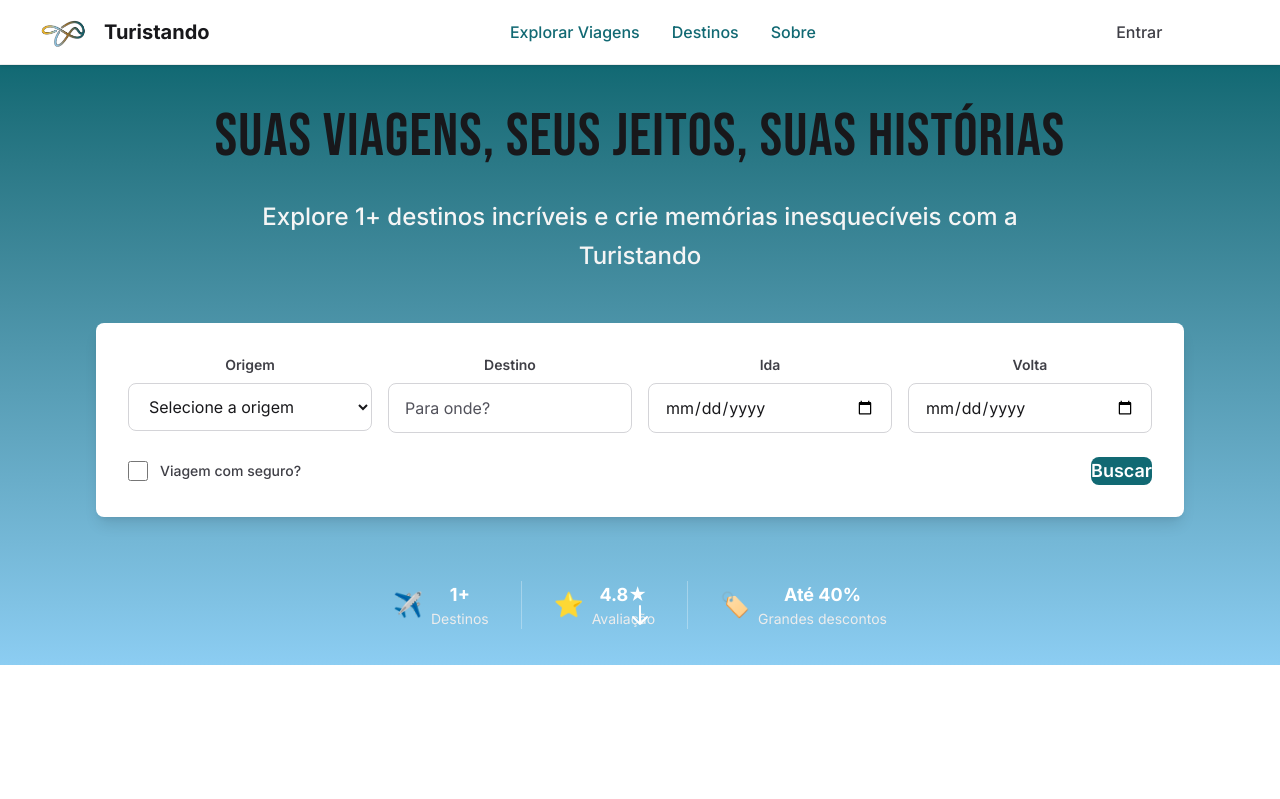
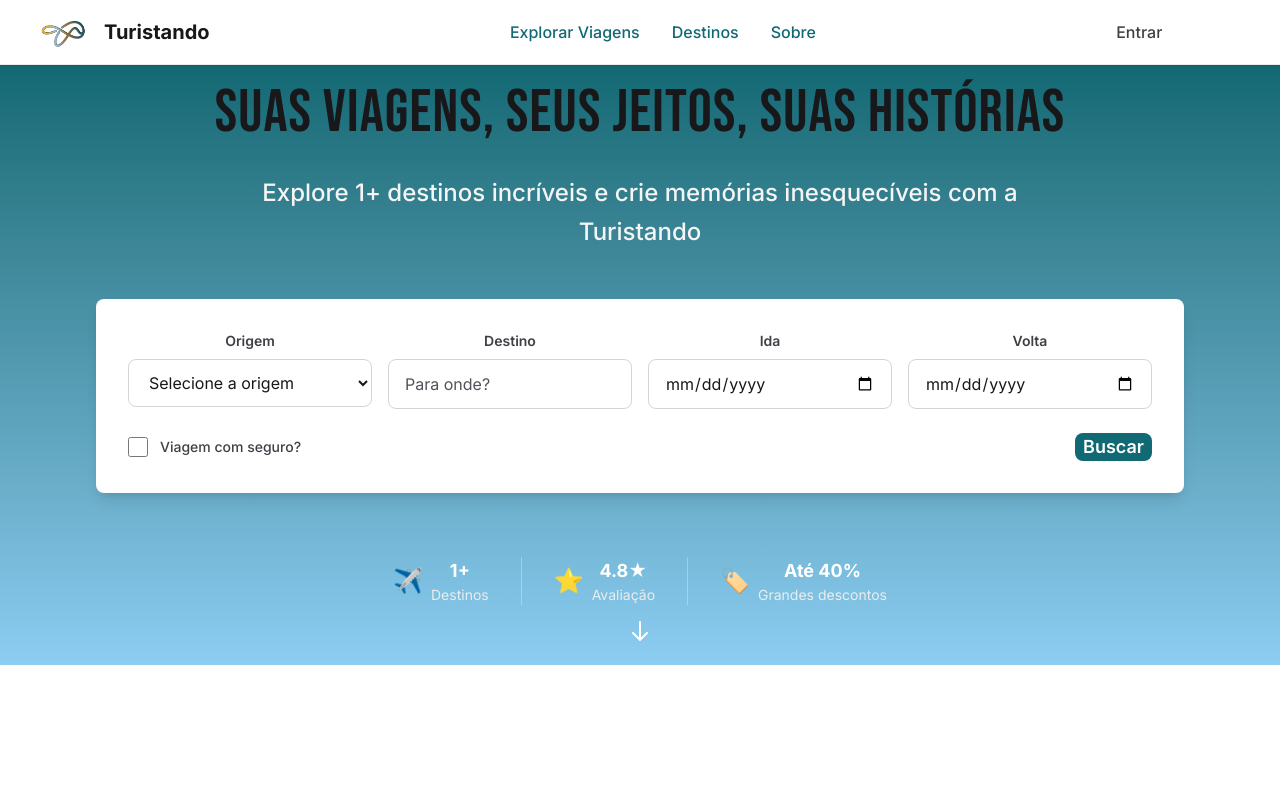
Before and after one commit to Salles-Henrique/turistando-web, a Next.js app: page / in a window 1280 px wide. Shown: the top 799 px of the page. Built offline with nearby package versions, Linux system fonts and the light colour scheme.

Commit message:
fix: adjust search button padding with flex wrapper

```diff
--- a/src/components/forms/SearchForm.tsx
+++ b/src/components/forms/SearchForm.tsx
@@ -153,7 +153,7 @@ export function SearchForm() {
       </div>
 
       {/* Line 2: Insurance checkbox and Search Button */}
-      <div className="flex flex-col md:flex-row gap-6 items-center justify-between">
+      <div className="flex flex-col md:flex-row gap-6 md:items-center md:justify-between">
         <label className="flex items-center gap-3 cursor-pointer">
           <input
             type="checkbox"
@@ -165,15 +165,16 @@ export function SearchForm() {
             Viagem com seguro?
           </span>
         </label>
+        {/*Spacer*/}
 
-        <div className="w-full md:w-auto">
-          <button
-            type="submit"
-            className="w-full md:w-auto px-12 py-4 bg-primary text-white font-semibold text-lg rounded-lg hover:bg-primary-dark hover:shadow-lg transition-all border border-primary"
-          >
-            Buscar
-          </button>
-        </div>
+        <button
+          type="submit"
+          className="px-16 py-3 bg-primary text-white font-semibold text-lg rounded-lg hover:bg-primary-dark hover:shadow-lg transition-all border border-primary"
+        >
+          <div className="flex items-center justify-center px-2">
+            <span>Buscar</span>
+          </div>
+        </button>
       </div>
     </form>
   );
--- a/src/components/sections/HeroSection.tsx
+++ b/src/components/sections/HeroSection.tsx
@@ -34,7 +34,7 @@ export function HeroSection() {
         </div>
 
         {/* Trust Indicator */}
-        <div className="flex flex-col sm:flex-row gap-8 justify-center items-center text-white">
+        <div className="flex flex-col sm:flex-row gap-8 justify-center items-center text-white mb-12">
           <div className="flex items-center gap-2">
             <span className="text-2xl">✈️</span>
             <div>
@@ -62,7 +62,7 @@ export function HeroSection() {
       </div>
 
       {/* Scroll indicator */}
-      <div className="absolute bottom-8 left-1/2 transform -translate-x-1/2 z-10 hidden md:block">
+      <div className="absolute bottom-4 left-1/2 transform -translate-x-1/2 z-10 hidden md:block">
         <div className="animate-bounce">
           <svg
             className="w-6 h-6 text-white"
```
